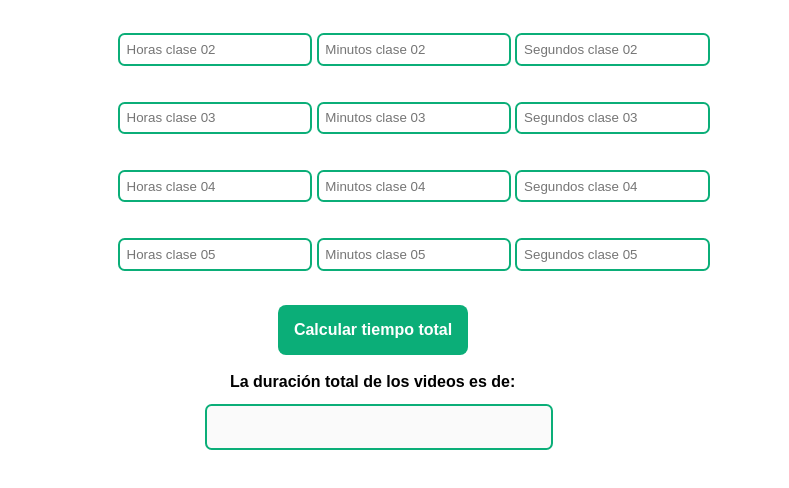
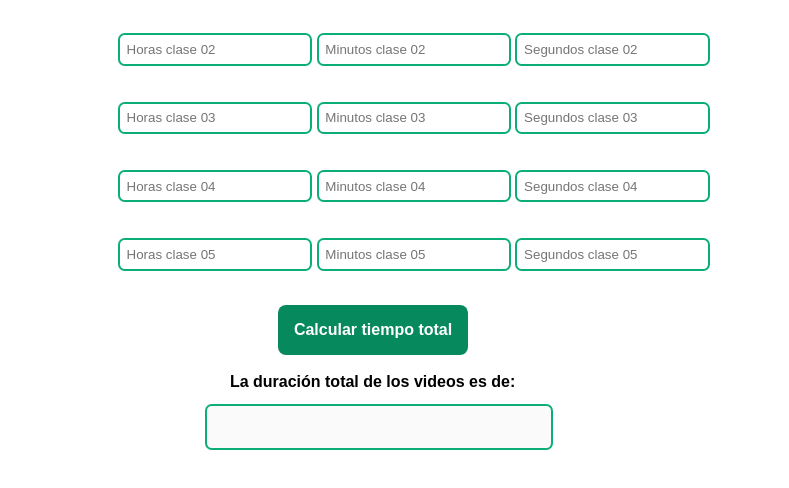
Before and after one commit to rocioizq/r-argentina-programa, a plain HTML site: page clase-5/Tarea-03/index.html in a window 1280 px wide. In both pictures the pointer is over the button "Calcular tiempo total". Shown: the part 200-688 px from the top of the page, without its empty margins (246-1035 px from the left). Drawn offline with Linux system fonts and the light colour scheme.

Commit message:
Update style.css

```diff
--- a/clase-5/Tarea-03/style.css
+++ b/clase-5/Tarea-03/style.css
@@ -44,6 +44,11 @@ button {
     border-radius: .5em;
 }
 
+button:hover {
+    background-color: rgb(7, 137, 94);
+    cursor: pointer;
+}
+
 strong {
     margin-left: 7em;
     text-align: center;
```
